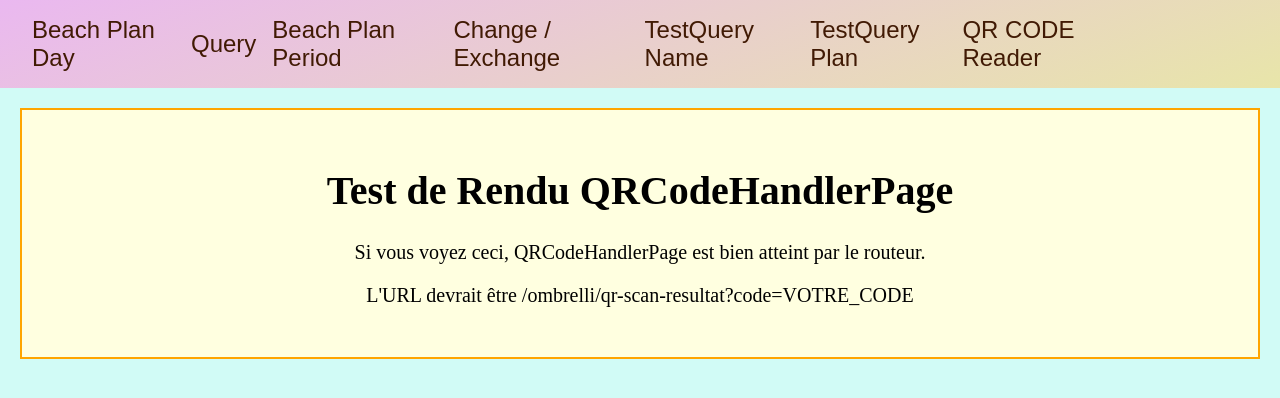
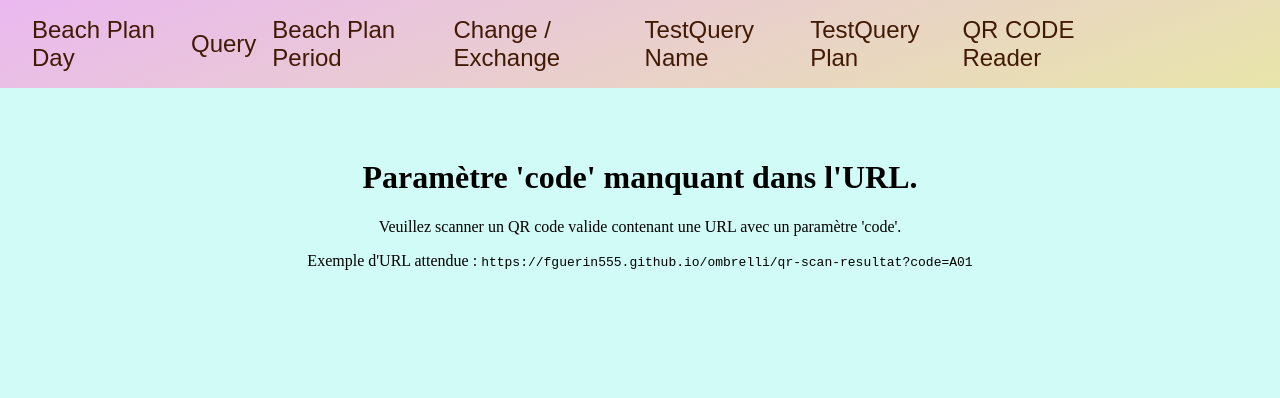
Before and after one commit to fguerin555/ombrelli, a React (Create React App) app: page /ombrelli/qr-scan-resultat in a window 1280 px wide. Shown: the top 398 px of the page. Built offline with nearby package versions, Linux system fonts and the light colour scheme; no server answers.

Commit message:
Restaurer QRCodeHandlerPage avec logique et debug

```diff
--- a/src/pages/QRCodeHandlerPageFile/QRCodeHandlerPage.js
+++ b/src/pages/QRCodeHandlerPageFile/QRCodeHandlerPage.js
@@ -1,26 +1,49 @@
 import React from "react";
-// import { useSearchParams } from "react-router-dom"; // Temporairement commenté pour le test
-// import QRCodeReader from "../QRCodeReaderFile/QRCodeReader"; // Temporairement commenté pour le test
+import { useSearchParams } from "react-router-dom";
+import QRCodeReader from "../QRCodeReaderFile/QRCodeReader"; // Ajuste le chemin si nécessaire
 
 const QRCodeHandlerPage = () => {
-  // Retourne un message de test très simple pour vérifier si le composant est atteint
+  const [searchParams] = useSearchParams();
+  const codeFromUrl = searchParams.get("code");
+  console.log("QRCodeHandlerPage - codeFromUrl:", codeFromUrl); // AJOUTÉ ICI
+
+  if (!codeFromUrl) {
     return (
+      <div style={{ padding: "20px", textAlign: "center", marginTop: "30px" }}>
+        <h1>Paramètre 'code' manquant dans l'URL.</h1>
+        <p>
+          Veuillez scanner un QR code valide contenant une URL avec un paramètre
+          'code'.
+        </p>
+        <p>
+          Exemple d'URL attendue :{" "}
+          <code>
+            https://fguerin555.github.io/ombrelli/qr-scan-resultat?code=A01
+          </code>
+        </p>
+      </div>
+    );
+  }
+
+  // Passe le code extrait de l'URL au composant QRCodeReader
+  // QRCodeReader a déjà été modifié pour accepter cette prop 'initialCodeFromUrl' // Retourne un message de test très simple pour vérifier si le composant est atteint
+  return (
+    <>
       <div
         style={{
-        backgroundColor: "lightyellow",
-        padding: "30px",
-        margin: "20px",
-        border: "2px solid orange",
-        fontSize: "20px",
-        textAlign: "center",
+          border: "1px solid red",
+          padding: "10px",
+          margin: "10px",
+          backgroundColor: "#ffe0e0",
         }}
       >
-      <h1>Test de Rendu QRCodeHandlerPage</h1>
         <p>
-        Si vous voyez ceci, QRCodeHandlerPage est bien atteint par le routeur.
+          <strong>DEBUG QRCodeHandlerPage:</strong>
         </p>
-      <p>L'URL devrait être /ombrelli/qr-scan-resultat?code=VOTRE_CODE</p>
+        <p>codeFromUrl: {codeFromUrl ? `"${codeFromUrl}"` : "Non défini"}</p>
       </div>
+      <QRCodeReader initialCodeFromUrl={codeFromUrl} />
+    </>
   );
 };
 
```
Lines whose indentation alone changed are shown as unchanged.
